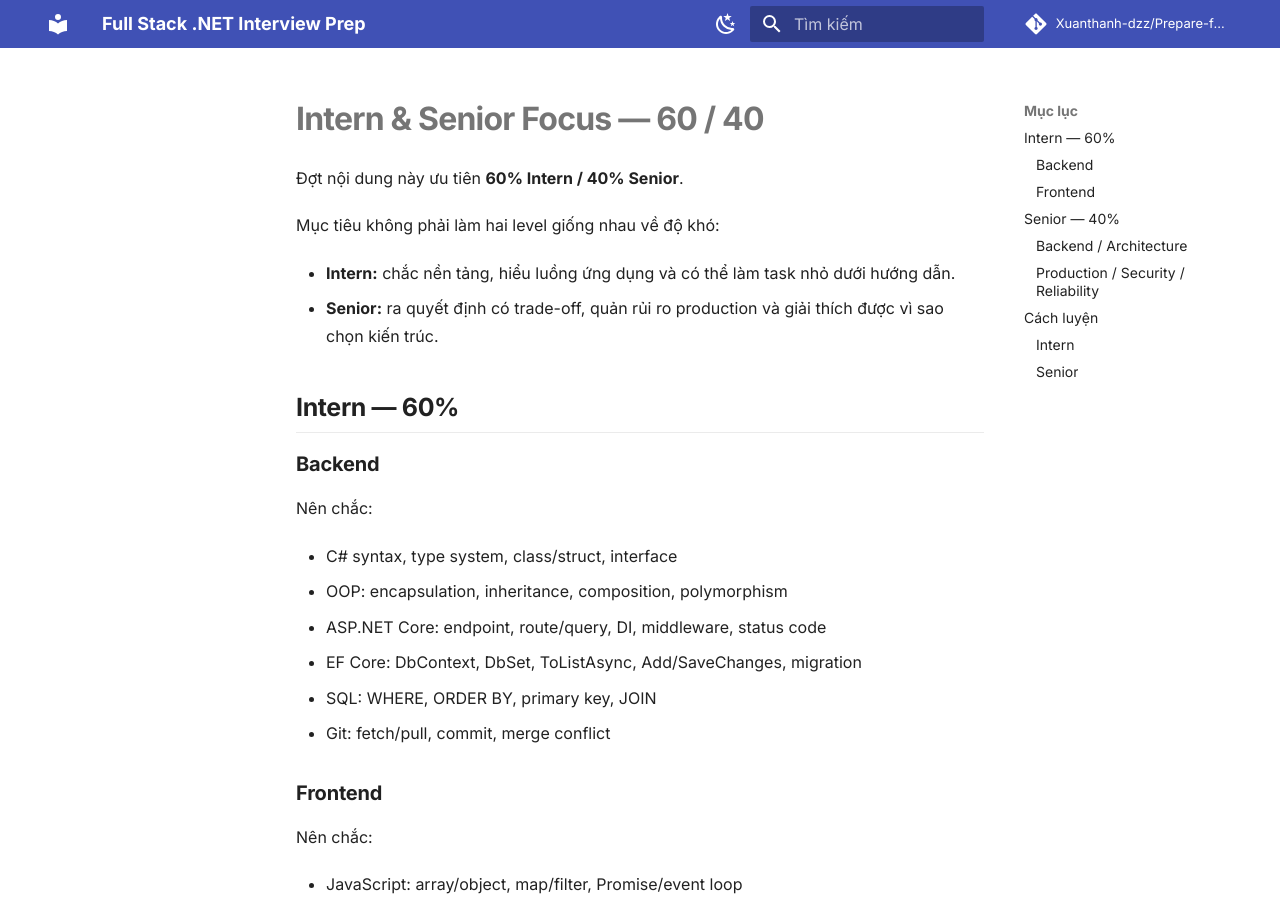
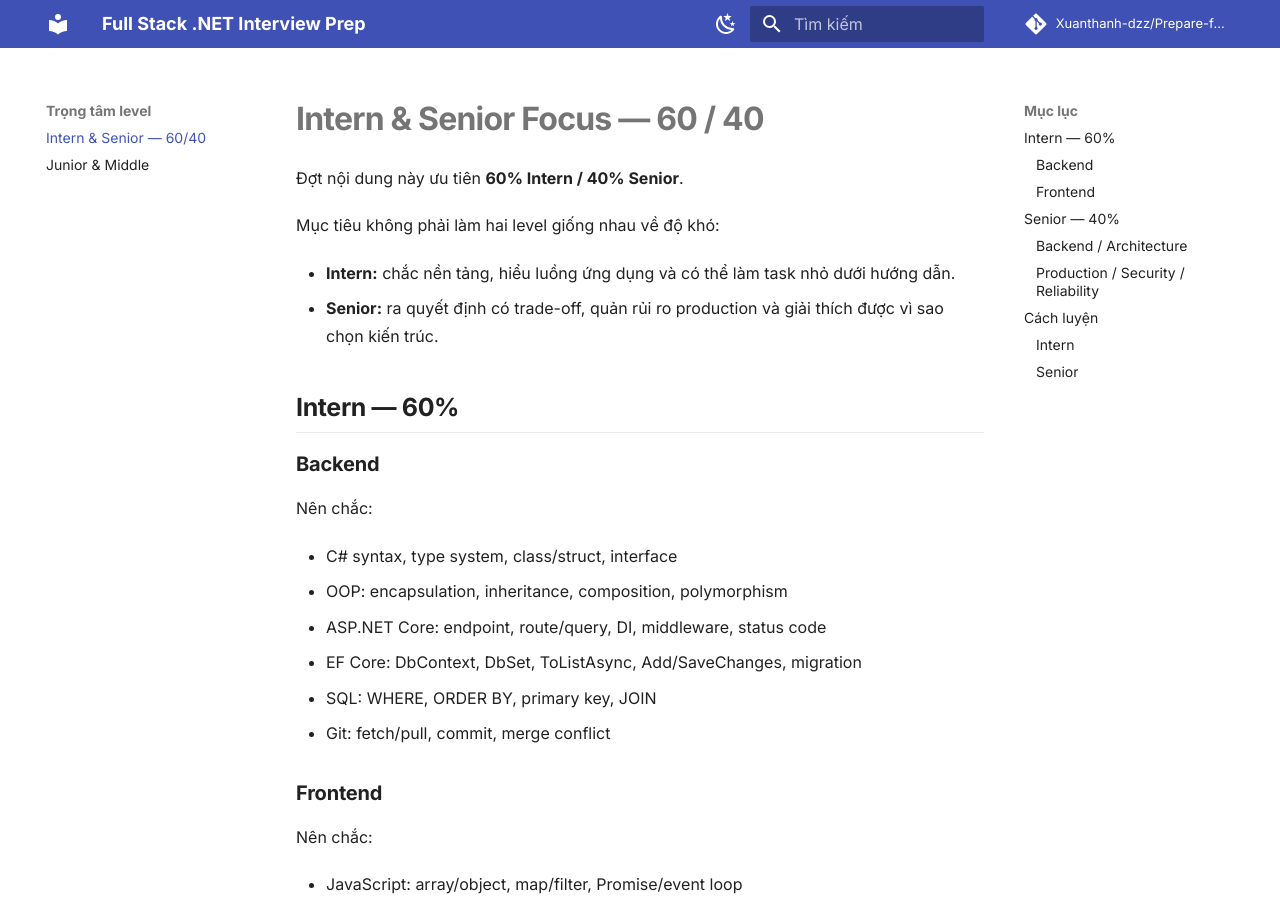
Before and after one commit to Xuanthanh-dzz/Prepare-for-job-interviews, an MkDocs documentation site: the page built from docs/tracks/intern-senior.md, in a window 1280 px wide and 900 px high. Built offline with MkDocs 1.6.1 and Material for MkDocs 9.7.7, drawn with Linux system fonts in a browser that asks for light colours; comment, search, counter and statistics services are not loaded.

Commit message:
docs: add Intern and Senior focus to navigation

```diff
--- a/mkdocs.yml
+++ b/mkdocs.yml
@@ -38,6 +38,7 @@ nav:
   - Trang chủ: index.md
   - Stack ưu tiên: roadmap.md
   - Trọng tâm level:
+      - Intern & Senior — 60/40: tracks/intern-senior.md
       - Junior & Middle: tracks/junior-middle.md
   - Modules:
       - Backend — C# / .NET: modules/csharp-dotnet.md
```
